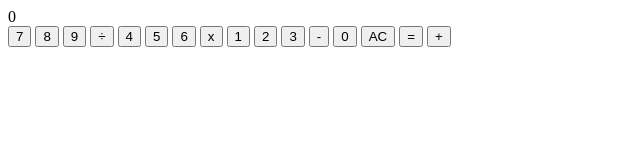
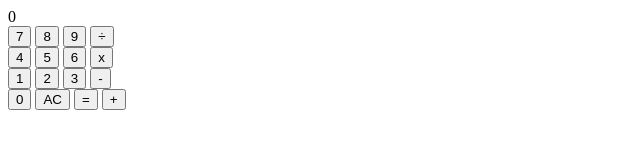
Before and after one commit to swiftyirons/calculator, a plain HTML site: page index.html in a window 1280 px wide. Shown: the whole page, without its empty margins (0-640 px from the left). Drawn offline with Linux system fonts and the light colour scheme.

Commit message:
Place buttons in rows

```diff
--- a/index.html
+++ b/index.html
@@ -8,22 +8,32 @@
   <script src="./script.js" defer></script>
 </head>
 <body>
-  <div>0</div>
+  <div id="calculator">
+    <div id="display">0</div>
+    <div class="row">
       <button>7</button>
       <button>8</button>
       <button>9</button>
       <button>&#247;</button>
+    </div>
+    <div class="row">
       <button>4</button>
       <button>5</button>
       <button>6</button>
       <button>x</button>
+    </div>
+    <div class="row">
       <button>1</button>
       <button>2</button>
       <button>3</button>
       <button>-</button>
+    </div>
+    <div class="row">
       <button>0</button>
       <button>AC</button>
       <button>=</button>
       <button>+</button>
+    </div>
+  </div>
 </body>
 </html>
```
Lines whose indentation alone changed are shown as unchanged.
